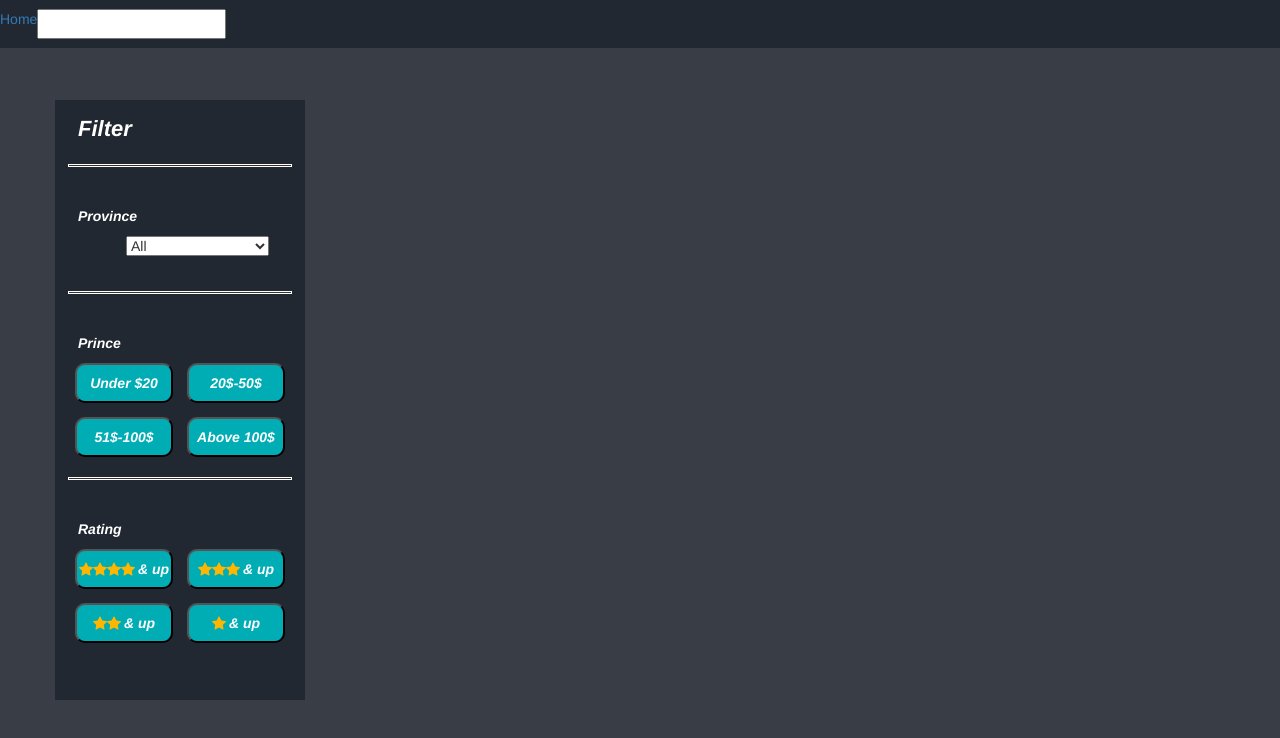
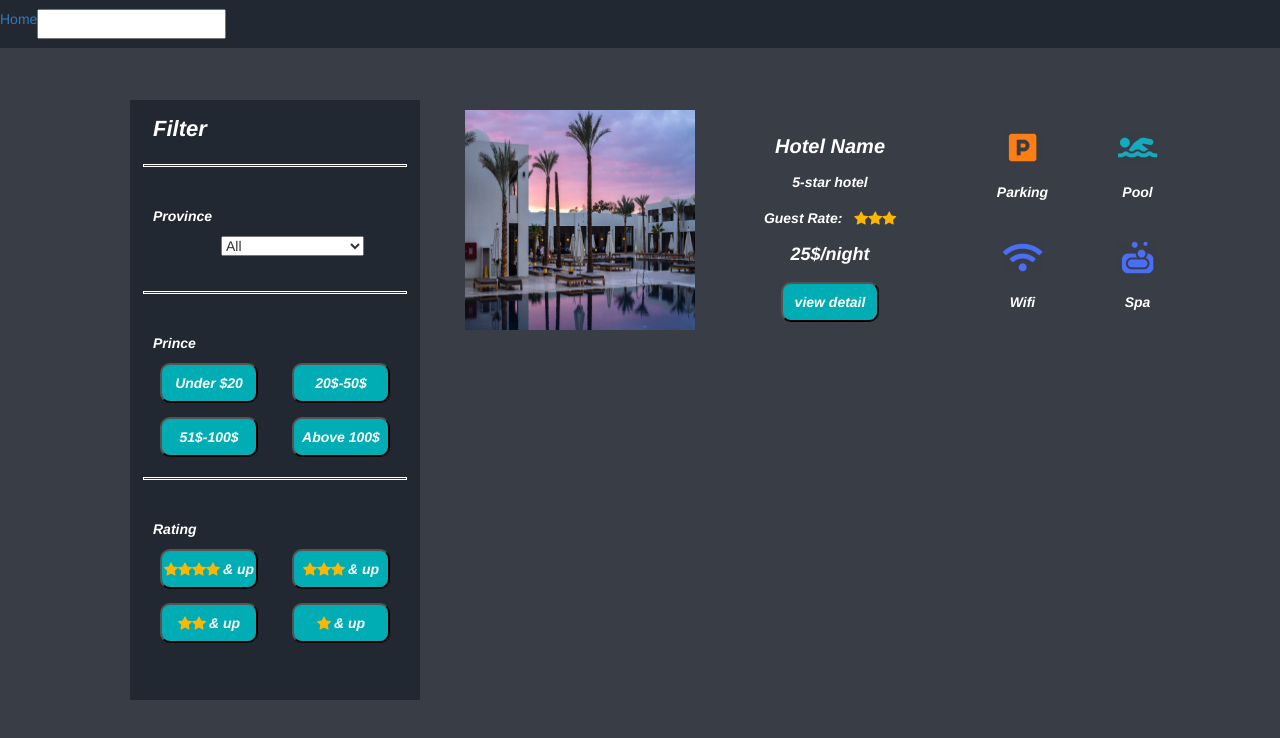
Before and after one commit to te-lyhourt/hotel_recommend, a Vue app: page / in a window 1280 px wide. Shown: the top 738 px of the page. Built offline with nearby package versions, Linux system fonts and the light colour scheme.

Commit message:
create home page

```diff
--- a/src/App.vue
+++ b/src/App.vue
@@ -17,4 +17,5 @@ html {
   background-color: #393E46;
 
 }
+
 </style>
--- /dev/null
+++ b/src/views/components/hotelRow.vue
@@ -0,0 +1,108 @@
+<template >
+  <div class="hotel_container">
+    <div class="hotel_row">
+      <div class="box-1 box">
+        <img :src="hotel1" alt="" class="hotel_image" />
+      </div>
+      <div class="box-2 box">
+        <p class="white-text hotel_name">{{ hotelName }}</p>
+        <p class="white-text">5-star hotel</p>
+        <div>
+          <p class="white-text">
+            Guest Rate:&nbsp;&nbsp;
+            <i class="bi bi-star-fill"></i>
+            <i class="bi bi-star-fill"></i>
+            <i class="bi bi-star-fill"></i>
+          </p>
+        </div>
+        <p class="white-text hotel_price">25$/night</p>
+        <button class="filter-btn white-text">view detail</button>
+      </div>
+      <div class="box-3 box">
+        <div class="flex-center feature_box">
+          <img :src="parking" alt="" class="feature_logo" />
+          <p class="white-text">Parking</p>
+        </div>
+        <div class="flex-center feature_box">
+          <img :src="swim" alt="" class="feature_logo" />
+          <p class="white-text">Pool</p>
+        </div>
+        <div class="flex-center feature_box">
+          <img :src="wifi" alt="" class="feature_logo" />
+          <p class="white-text">Wifi</p>
+        </div>
+        <div class="flex-center feature_box">
+          <img :src="spa" alt="" class="feature_logo" />
+          <p class="white-text">Spa</p>
+        </div>
+      </div>
+    </div>
+  </div>
+</template>
+<script>
+export default {
+  data() {
+    return {
+      hotel1: require("../../assets/detail_page/hotel_1.png"),
+      parking: require("../../assets/detail_page/parking.png"),
+      spa: require("../../assets/detail_page/spa.png"),
+      swim: require("../../assets/detail_page/swim.png"),
+      wifi: require("../../assets/detail_page/wifi.png"),
+      hotelName: "Hotel Name",
+    };
+  },
+};
+</script>
+<style scoped>
+.hotel_container {
+  margin-top: 100px;
+  margin-left: 35px;
+}
+.hotel_row {
+  display: grid;
+  grid-template-columns: 1fr 1fr 1fr;
+}
+.hotel_image {
+  width: 230px;
+  height: 220px;
+}
+.white-text {
+  font-style: italic;
+  font-weight: bold;
+  font-size: 14px;
+  line-height: 16px;
+  color: #ffffff;
+  margin: 0px;
+  margin-top: 20px;
+}
+.hotel_name {
+  font-size: 20px;
+  white-space: nowrap;
+  overflow: hidden;
+  text-overflow: ellipsis;
+  max-width: 200px;
+}
+.box {
+  margin: 10px;
+}
+.box-2 {
+  display: flex;
+  justify-content: center;
+  flex-direction: column;
+  align-items: center;
+}
+.box-3 {
+  display: grid;
+  grid-template-columns: 1fr 1fr;
+}
+.feature_box {
+  flex-direction: column;
+}
+.feature_logo {
+  width: 42px;
+  height: 33px;
+}
+.hotel_price {
+  font-size: 18px;
+}
+</style>
--- a/src/views/components/sidebar.vue
+++ b/src/views/components/sidebar.vue
@@ -75,7 +75,7 @@ export default {
 .sidebar {
   margin-top: 100px;
   margin-left: 55px;
-  width: 250px;
+  width: 290px;
   height: 600px;
   background-color: #222831;
   position: sticky;
@@ -113,7 +113,8 @@ export default {
   margin: 0;
 }
 .filter-btn:hover {
-  color: black;
+  color: #00adb5;
+  background: white;
 }
 .flex-box{
     display: flex;
--- a/src/views/homePage.vue
+++ b/src/views/homePage.vue
@@ -1,7 +1,11 @@
 <template>
     <div>
         <topbar></topbar>
-        <sidebar></sidebar>
+        <div class="content">
+            <sidebar></sidebar>
+            <hotelRow></hotelRow>
+        </div>
+
     </div>
 </template>
 
@@ -10,13 +14,15 @@ import userAuth from '../firebase/auth'
 import {auth} from '../firebase/config'
 import Sidebar from './components/sidebar.vue'
 import topbar from './components/topbar.vue'
+import hotelRow from './components/hotelRow'
+
 export default {
     data(){
         return{
             isLogin:false
         }
     },
-    components: { topbar, Sidebar },
+    components: { topbar, Sidebar ,hotelRow},
     setup() {
 
     },
@@ -40,3 +46,9 @@ export default {
     }
 }
 </script>
+<style scoped>
+.content{
+    display: flex;
+    justify-content: center;
+}
+</style>
```
